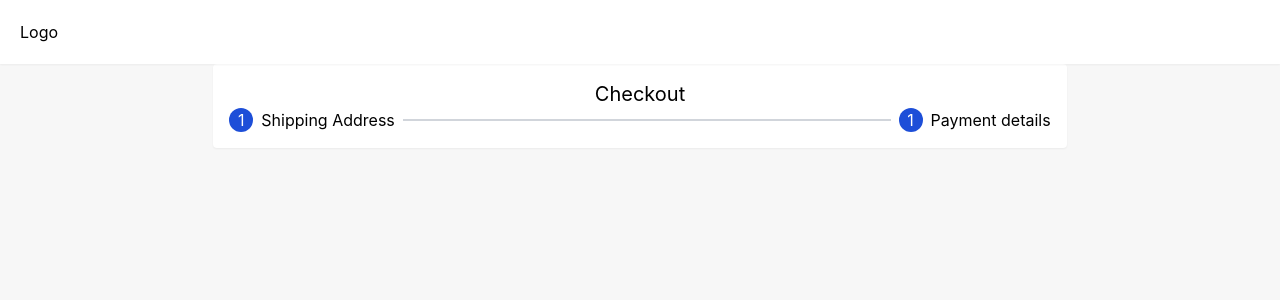
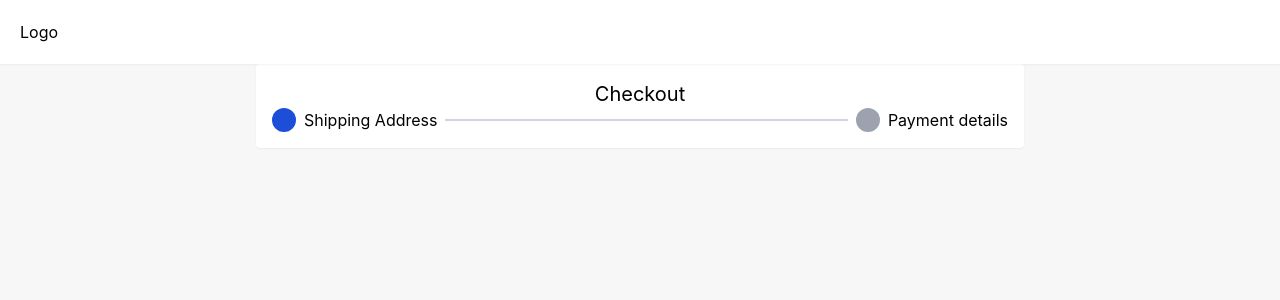
Before and after one commit to c-blaq/e-commerce, a React (Create React App) app: page /checkout in a window 1280 px wide. Shown: the top 300 px of the page. Built offline with nearby package versions, Linux system fonts and the light colour scheme; no server answers.

Commit message:
refactor Checkout: stepper

```diff
--- a/src/components/Checkout/Checkout.jsx
+++ b/src/components/Checkout/Checkout.jsx
@@ -1,16 +1,16 @@
-import React from "react";
+import React, { useState } from "react";
 
 const Checkout = () => {
   const steps = ["Shipping Address", "Payment details"];
-  const activeState = true;
+  const [activeStep, setActiveStep] = useState(0);
 
   return (
     <div className=" mt-16 flex flex-col items-center">
-      <div className="bg-white rounded shadow-sm w-2/3 p-4">
+      <div className="bg-white rounded shadow-sm w-2/3 p-4 max-w-3xl">
         <h2 className="text-center text-xl">Checkout</h2>
         <div className="flex gap-2 items-center">
-          {steps.map((step) => (
-            <button className="test" disabled={activeState}>
+          {steps.map((step, index) => (
+            <button className="test" disabled={index > activeStep}>
               {step}
             </button>
           ))}
--- a/src/index.css
+++ b/src/index.css
@@ -18,9 +18,10 @@ code {
 }
 
 @layer components {
-  .test {
-    @apply first-of-type:flex-1 last-of-type:flex-shrink-0 first-of-type:flex first-of-type:items-center first-of-type:gap-2 first-of-type:after:flex-1
-     before:bg-blue-700 before:rounded-full before:inline-flex before:p-3 before:text-white before:items-center before:justify-center before:content-['1'] before:w-4 before:h-4 before:relative after:w-32 after:border-t-2
-      after:border-gray-300 after:inline-block last-of-type:after:w-0 last-of-type:before:mr-2;
+  .test,
+  .test span {
+    @apply disabled:before:bg-gray-400 first-of-type:flex-1 last-of-type:flex-shrink-0 flex items-center first-of-type:gap-2 first-of-type:after:flex-1
+     before:bg-blue-700 before:rounded-full before:inline-flex before:p-3 before:text-white before:items-center before:justify-center before:w-4 before:h-4 before:relative after:w-32 after:border-t-2
+      after:border-gray-300 after:inline-block last-of-type:after:w-0 last-of-type:before:mr-2 items-center;
   }
 }
```
